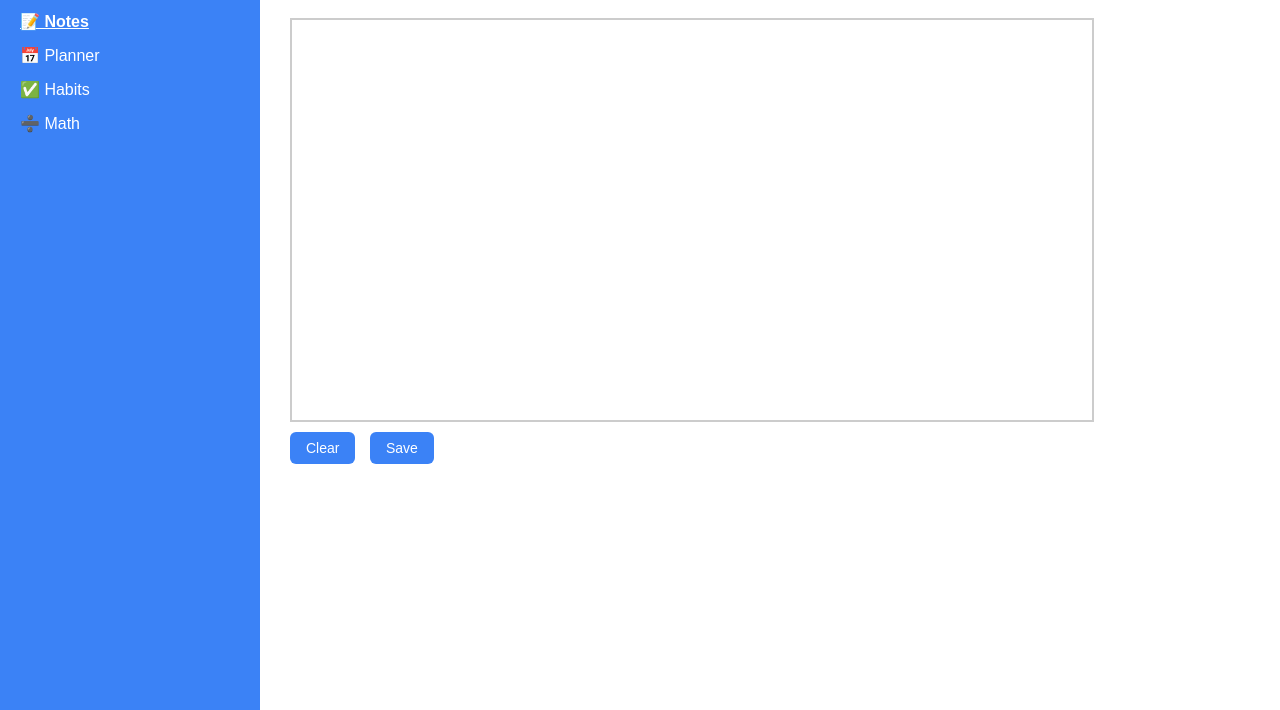
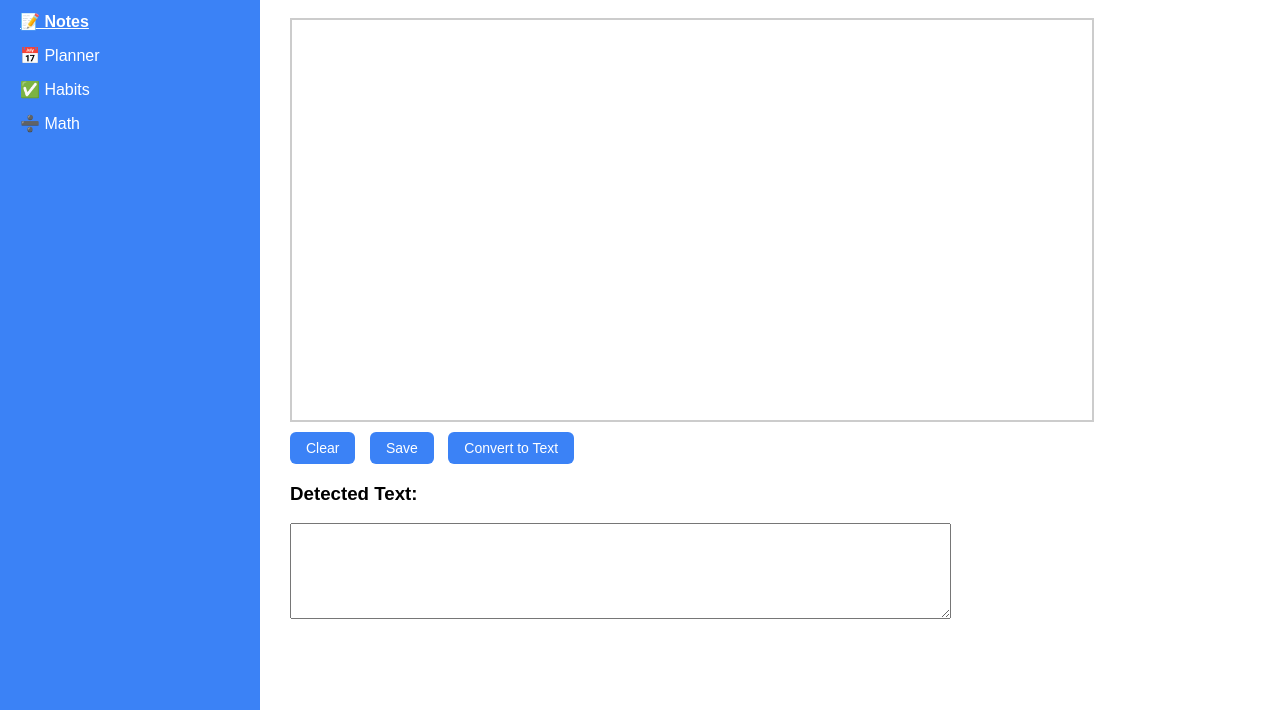
Before and after one commit to Navdeep-Codes/Scribbly, a website: page views/notes.html in a window 1280 px wide. Shown: the part 90-800 px from the top of the page. Drawn offline with Linux system fonts and the light colour scheme.

Commit message:
Update notes.html

```diff
--- a/views/notes.html
+++ b/views/notes.html
@@ -11,7 +11,7 @@
       <h2>Notive</h2>
       <nav>
         <ul>
-          <li><a href="/dashboard">📊 Dashboard</a></li>
+          <li><a href="/">📊 Dashboard</a></li>
           <li><a href="/notes" class="active">📝 Notes</a></li>
           <li><a href="/planner">📅 Planner</a></li>
           <li><a href="/habits">✅ Habits</a></li>
@@ -28,6 +28,12 @@
       <div class="canvas-controls">
         <button id="clearCanvas">Clear</button>
         <button id="saveCanvas">Save</button>
+        <button id="convertText">Convert to Text</button>
+      </div>
+
+      <div id="ocrResult">
+        <h3>Detected Text:</h3>
+        <textarea id="textOutput" rows="6" cols="80" readonly></textarea>
       </div>
     </main>
   </div>
```
